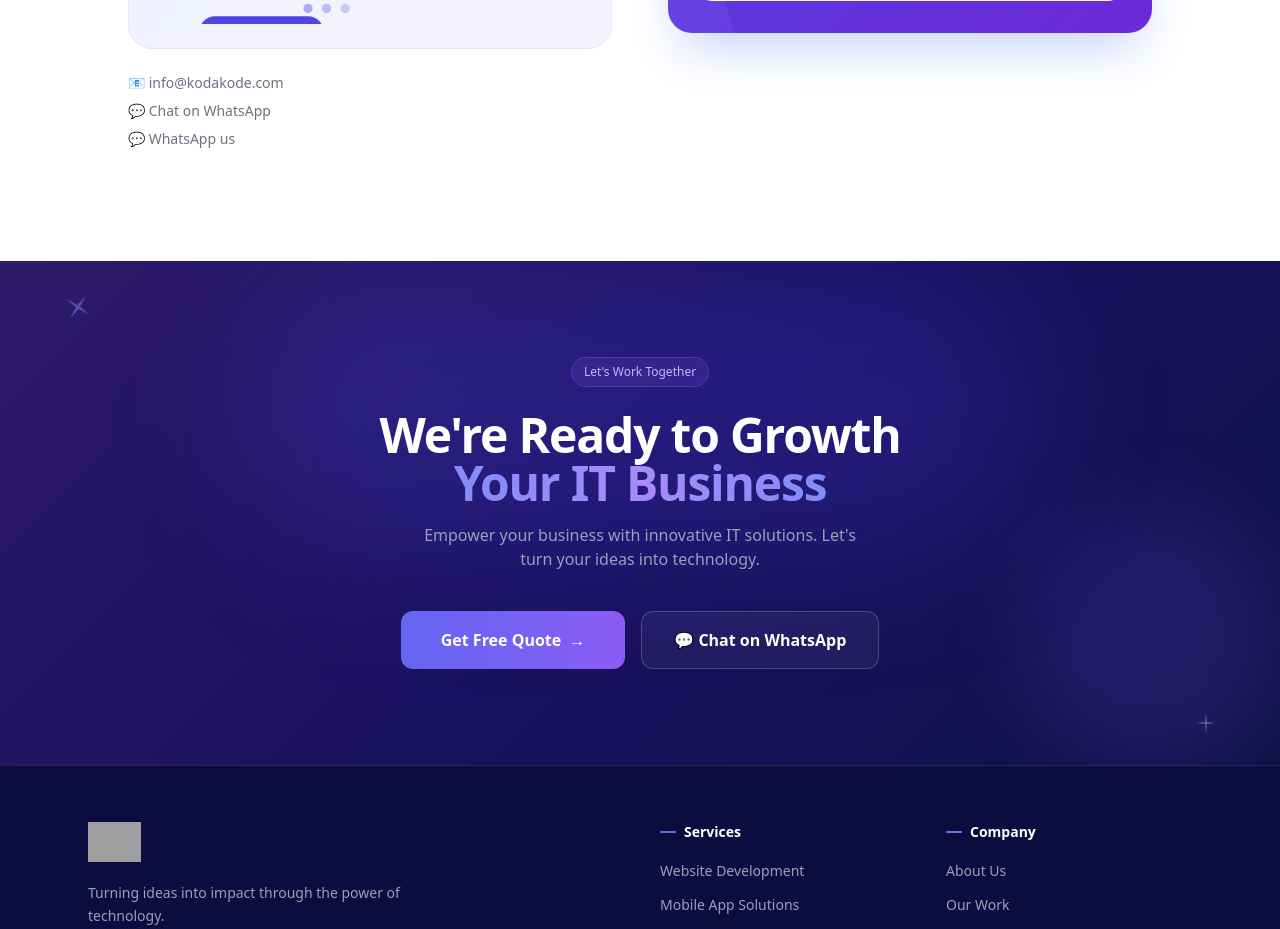
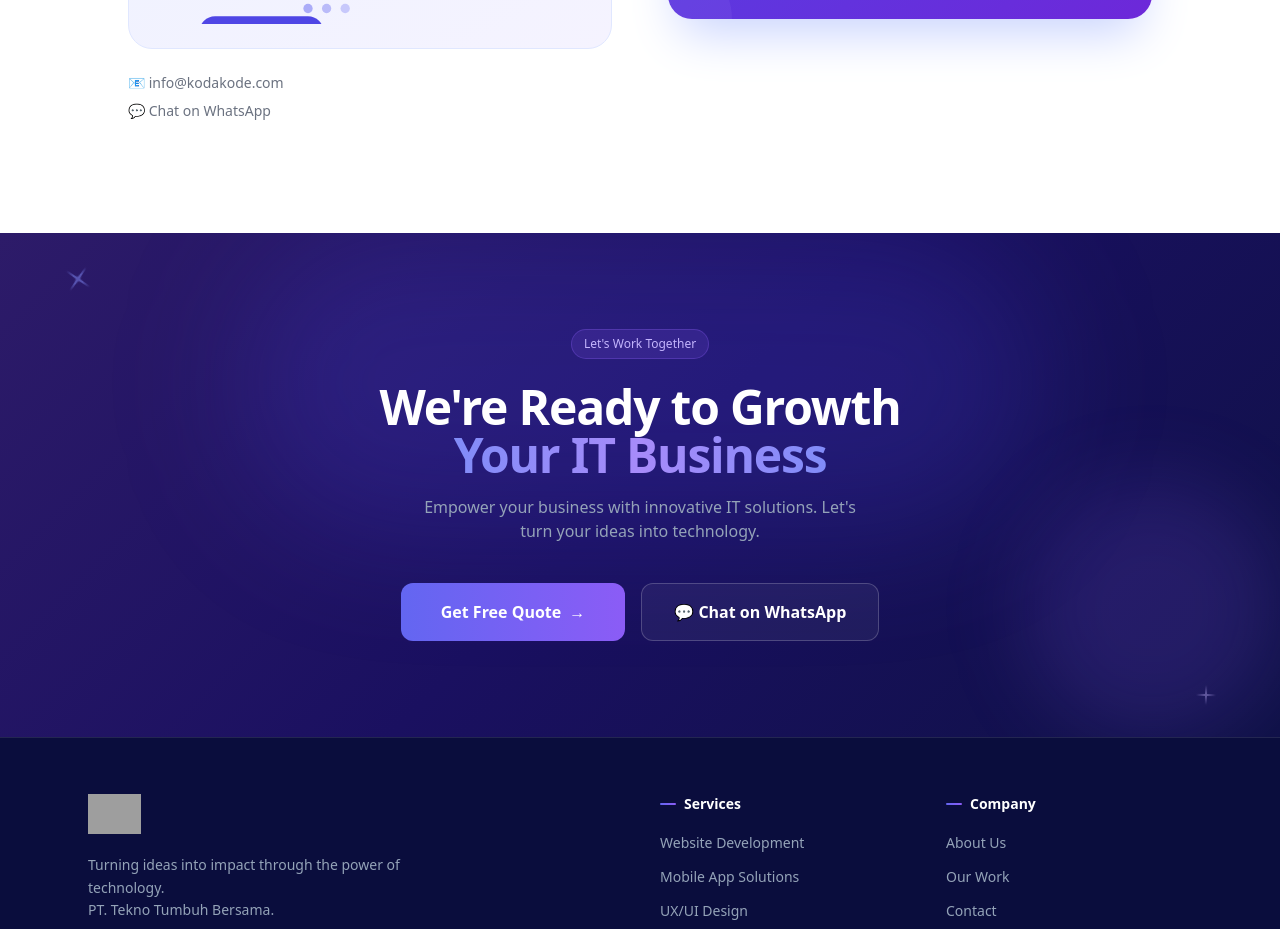
Before and after one commit to freezetea/my-software-house, a Nuxt app: page / in a window 1280 px wide. Shown: the part 7040-7969 px from the top of the page. Built offline with nearby package versions, Linux system fonts and the light colour scheme; grey boxes are pictures that could not be loaded.

Commit message:
update website design

```diff
--- a/app/pages/index.vue
+++ b/app/pages/index.vue
@@ -419,7 +419,7 @@
           <div class="flex flex-col gap-2">
             <a href="mailto:info@kodakode.com" class="flex items-center gap-2 text-gray-500 hover:text-indigo-600 transition-colors text-sm">📧 info@kodakode.com</a>
             <a href="https://api.whatsapp.com/send/?phone=6287784794214" target="_blank" class="flex items-center gap-2 text-gray-500 hover:text-indigo-600 transition-colors text-sm">💬 Chat on WhatsApp</a>
-            <a href="https://api.whatsapp.com/send/?phone=6287784794214" target="_blank" class="flex items-center gap-2 text-gray-500 hover:text-indigo-600 transition-colors text-sm">💬 WhatsApp us</a>
+
           </div>
         </div>
         <div class="bg-gradient-to-br from-indigo-600 to-violet-700 rounded-3xl p-7 md:p-8 shadow-2xl shadow-indigo-200 relative overflow-hidden">
```
